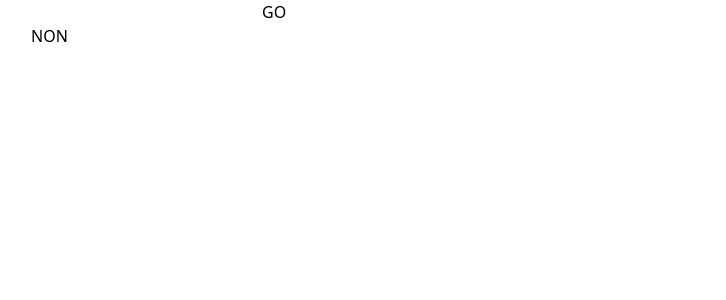
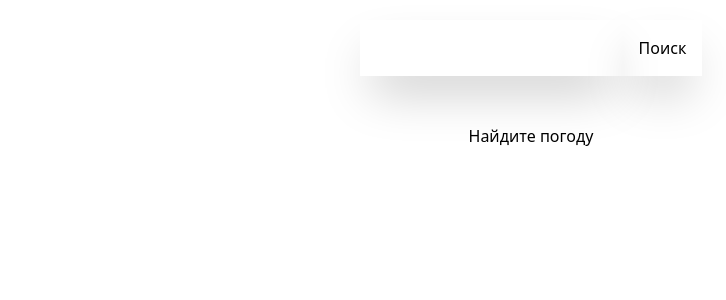
Before and after one commit to Designersss/Weather, a React (Vite) app: page / in a window 1280 px wide. Shown: the top 300 px of the page, without its empty margins (109-835 px from the left). Built offline with nearby package versions, Linux system fonts and the light colour scheme.

Commit message:
The end result

```diff
--- a/src/App.css
+++ b/src/App.css
@@ -7,4 +7,5 @@
 .App{
   width: 1000px;
   margin: auto;
+  padding-top: 20px;
 }
--- a/src/App.jsx
+++ b/src/App.jsx
@@ -12,6 +12,7 @@ const App = observer(() => {
     const [addHtml, setAddHtml] = useState(false)
     const [countries, setCountries] = useState([])
     const idNow = Math.random().toString(36).substr(2, 9) + 1
+    let id = 1
     const fetch = (reg) => {
         fetchWeather(reg).then(res => res.json()).then(res => country.setCountry(res))
     }
@@ -26,15 +27,16 @@ const App = observer(() => {
             setAddHtml(true)
         }, 500)
     }
-    let id = 1
     return (
         <div className="App">
-            <input type="text" value={region} onChange={e => setRegion(e.target.value)}/>
-            <button onClick={finalWeather}>GO</button>
+            <div className='flex justify-center items-center'>
+                <input className='flex p-4 shadow-2xl outline-0' type="text" value={region} onChange={e => setRegion(e.target.value)}/>
+                <button className='flex p-4 shadow-2xl' onClick={finalWeather}>Поиск</button>
+            </div>
             {addHtml
                 ?
                     <div>
-                        <div className='grid grid-cols-2 gap-8'>
+                        <div className='grid grid-cols-2 gap-8 mt-20'>
                             {countries.map(reg =>
                                 <div key={id++}>
                                     <WeatherPages countries={reg} />
@@ -43,8 +45,8 @@ const App = observer(() => {
                         </div>
                     </div>
                 :
-                    <div>
-                        NON
+                    <div className='flex justify-center items-center mt-12'>
+                        Найдите погоду
                     </div>
 
             }
```
